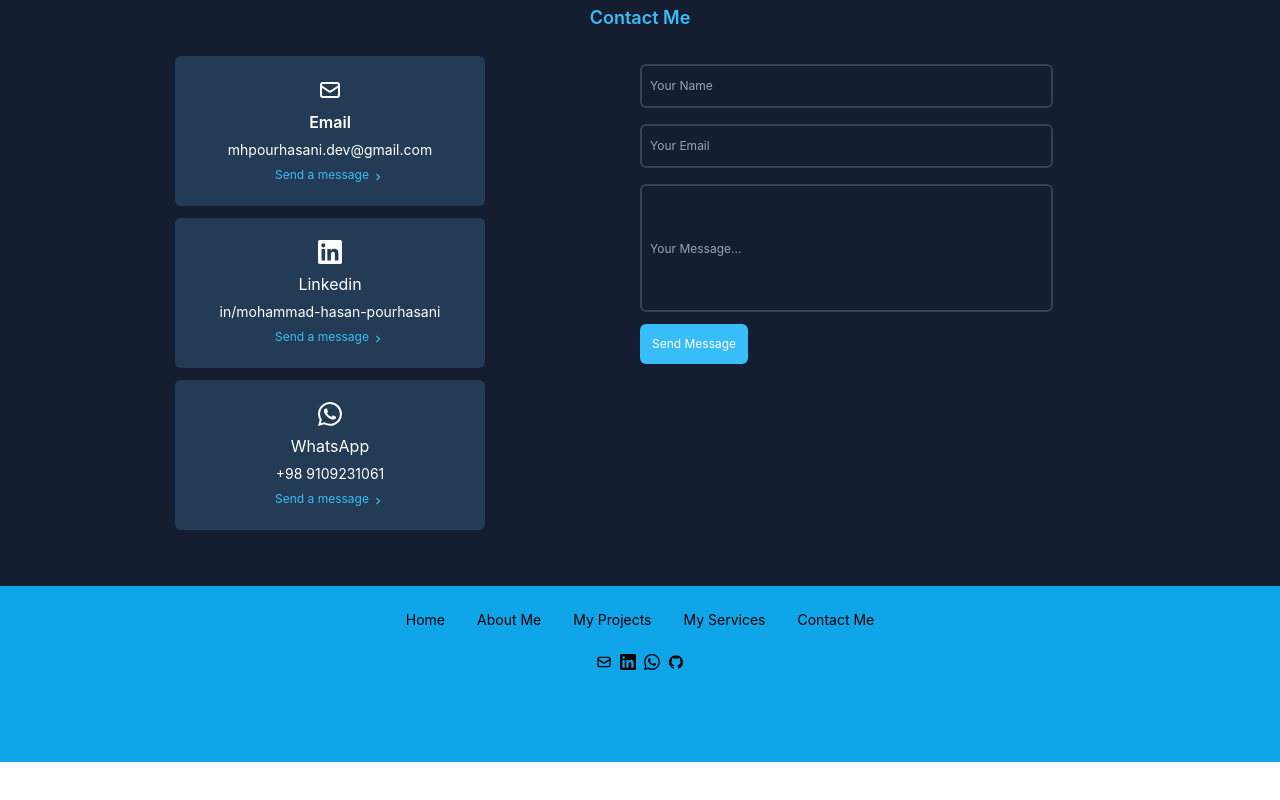
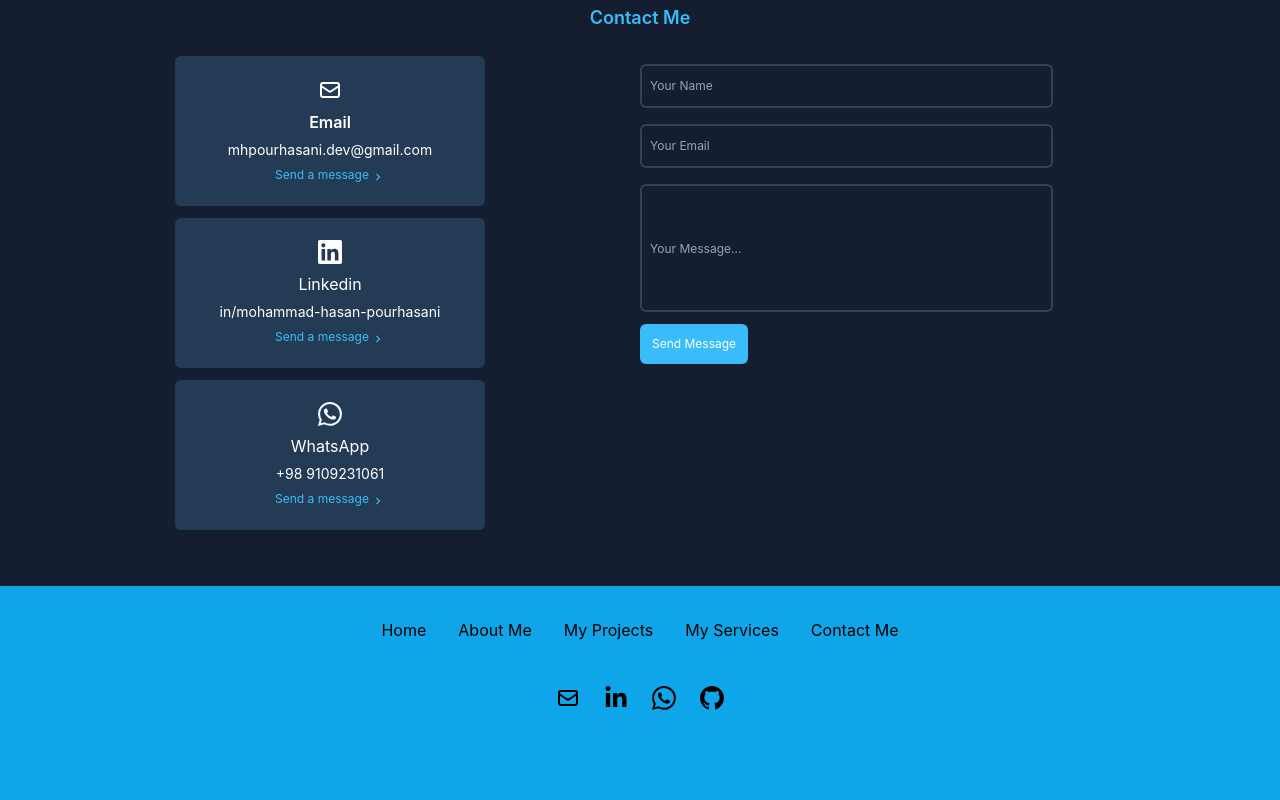
Before and after one commit to MHPourhasani/my-personal-porfolio, a React (Create React App) app: page / in a window 1280 px wide. Shown: the part 2008-2808 px from the top of the page. Before the commit the page ends 2770 px from the top, so only its background shows below. Built offline with nearby package versions, Linux system fonts and the light colour scheme.

Commit message:
improved styles for better display on different screens and delete unused elements

```diff
--- a/src/components/Footer/Footer.jsx
+++ b/src/components/Footer/Footer.jsx
@@ -1,81 +1,66 @@
-import { AiOutlineHome } from 'react-icons/ai';
-import { FiUsers } from 'react-icons/fi';
-import { VscProject } from 'react-icons/vsc';
-import { TiContacts } from 'react-icons/ti';
-import { SiLinkedin } from 'react-icons/si';
+import { FaLinkedinIn } from 'react-icons/fa';
 import { HiOutlineMail } from 'react-icons/hi';
-import { BsWhatsapp } from 'react-icons/bs';
-import { AiOutlineGithub } from 'react-icons/ai';
+import { BsWhatsapp, BsGithub } from 'react-icons/bs';
 
 const Footer = () => {
 	return (
-        <footer className="w-full h-52 bg-sky-500 sm:h-44">
-            <nav className="flex flex-wrap justify-center items-center text-sm py-5">
+		<footer className='h-56 w-full bg-sky-500 sm:h-48 lg:h-56'>
+			<nav className='flex flex-wrap items-center justify-center gap-3 py-5 text-sm md:gap-4 lg:py-7 lg:text-base'>
 				<a
-                    href="#"
-                    className="p-1 mx-2 hover:text-darkBlueMd hover:rounded-full hover:bg-gray-400 hover:bg-opacity-50 md:mx-3"
-                >
-                    {/* <AiOutlineHome className="w-5 h-5" /> */}
+					href='#introduction'
+					className='px-2 py-1 hover:rounded-full hover:bg-darkBlueLg hover:text-white'>
 					Home
 				</a>
 
-                <a className="p-1 mx-2 hover:text-darkBlueMd hover:rounded-full hover:bg-gray-400 hover:bg-opacity-50 md:mx-3">
-                    {/* <FiUsers className="w-5 h-5" /> */}
+				<a
+					href='#about-me'
+					className='px-2 py-1 hover:rounded-full hover:bg-darkBlueLg hover:text-white'>
 					About Me
 				</a>
 
 				<a
-                    href="#my-projects"
-                    className="p-1 mx-2 hover:text-darkBlueMd hover:rounded-full hover:bg-gray-400 hover:bg-opacity-50 md:mx-3"
-                >
-                    {/* <VscProject className="w-5 h-5" /> */}
+					href='#my-projects'
+					className='px-2 py-1 hover:rounded-full hover:bg-darkBlueLg hover:text-white'>
 					My Projects
 				</a>
 
 				<a
-                    href="#my-services"
-                    className="p-1 mx-2 hover:text-darkBlueMd hover:rounded-full hover:bg-gray-400 hover:bg-opacity-50 md:mx-3"
-                >
-                    {/* <TiContacts className="w-6 h-6" /> */}
+					href='#my-services'
+					className='px-2 py-1 hover:rounded-full hover:bg-darkBlueLg hover:text-white'>
 					My Services
 				</a>
 
 				<a
-                    href="#contact-me"
-                    className="p-1 mx-2 hover:text-darkBlueMd hover:rounded-full hover:bg-gray-400 hover:bg-opacity-50 md:mx-3"
-                >
-                    {/* <TiContacts className="w-6 h-6" /> */}
+					href='#contact-me'
+					className='px-2 py-1 hover:rounded-full hover:bg-darkBlueLg hover:text-white'>
 					Contact Me
 				</a>
 			</nav>
 
-            <ul className="flex justify-center items-center">
+			<ul className='flex items-center justify-center gap-4 md:mt-3 md:gap-5 lg:gap-6'>
 				<a
-                    href="www.linkedin.com/in/mohammad-hasan-pourhasani"
-                    className="mx-1"
-                >
-                    <HiOutlineMail />
+					target='_blank'
+					rel='noopener noreferrer'
+					href='www.linkedin.com/in/mohammad-hasan-pourhasani'>
+					<HiOutlineMail className='h-auto w-5 hover:text-darkBlueLg lg:w-6' />
 				</a>
 
 				<a
-                    href="www.linkedin.com/in/mohammad-hasan-pourhasani"
-                    className="mx-1"
-                >
-                    <SiLinkedin />
+					target='_blank'
+					rel='noopener noreferrer'
+					href='www.linkedin.com/in/mohammad-hasan-pourhasani'>
+					<FaLinkedinIn className='h-auto w-5 hover:text-darkBlueLg lg:w-6' />
 				</a>
 
 				<a
-                    href="https://api.whatsapp.com/send?phone=+989109231061"
-                    className="mx-1"
-                >
-                    <BsWhatsapp />
+					target='_blank'
+					rel='noopener noreferrer'
+					href='https://api.whatsapp.com/send?phone=+989109231061'>
+					<BsWhatsapp className='h-auto w-5 hover:text-darkBlueLg lg:w-6' />
 				</a>
 
-                <a
-                    href="https://github.com/MHPourhasani"
-                    className="mx-1"
-                >
-                    <AiOutlineGithub />
+				<a target='_blank' rel='noopener noreferrer' href='https://github.com/MHPourhasani'>
+					<BsGithub className='h-auto w-5 hover:text-darkBlueLg lg:w-6' />
 				</a>
 			</ul>
 		</footer>
```
Lines whose indentation alone changed are shown as unchanged.
